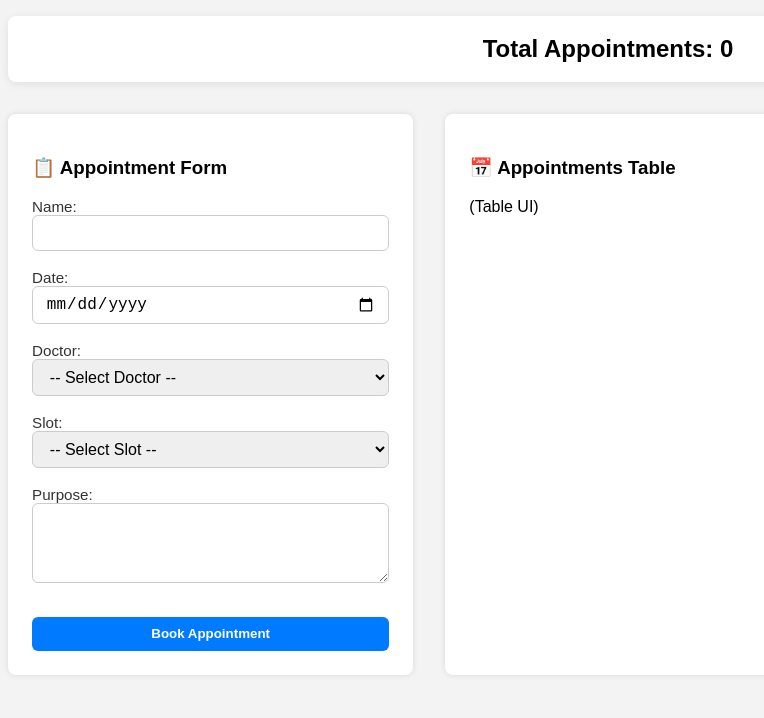
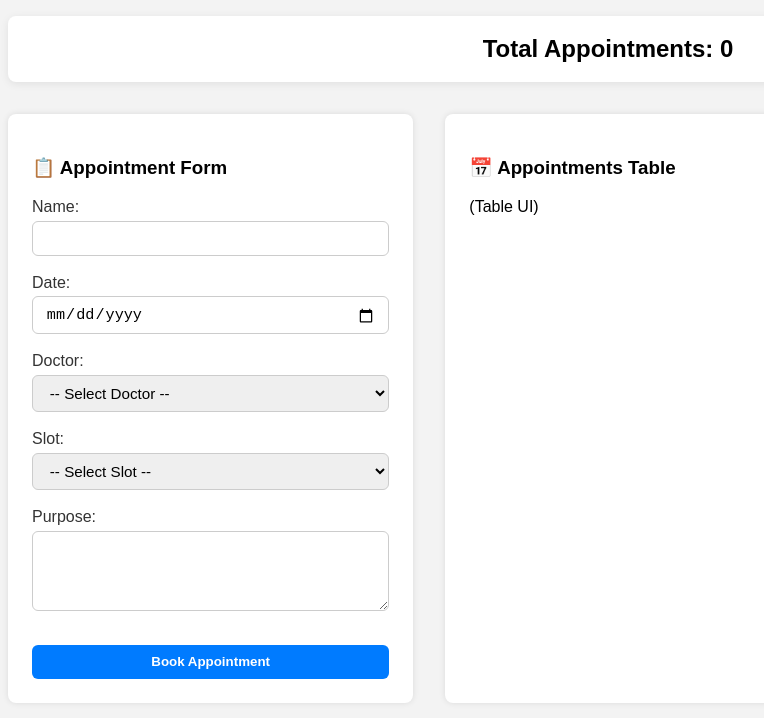
Before and after one commit to Vernika15/AppointmentGrocerySystem, a website built with Vite: page index.html in a window 1280 px wide. Shown: the whole page, without its empty margins (32-796 px from the left). Built offline with nearby package versions, Linux system fonts and the light colour scheme.

Commit message:
added top margin between each label and its input/select/textarea field

```diff
--- a/src/style.css
+++ b/src/style.css
@@ -61,18 +61,17 @@ body {
   display: flex;
   flex-direction: column;
   font-weight: 500;
-  font-size: 0.95rem;
+  font-size: 1rem;
   color: #333;
-  /* margin-bottom: 1rem; */
 }
 
 /* Inputs, Selects, Textareas */
 .appointment-form input,
 .appointment-form select,
 .appointment-form textarea {
-  margin: 0;
+  margin-top: 0.3rem;
   padding: 0.5rem 0.8rem;
-  font-size: 1rem;
+  font-size: 0.95rem;
   width: 100%;
   border: 1px solid #ccc;
   border-radius: 6px;
```
